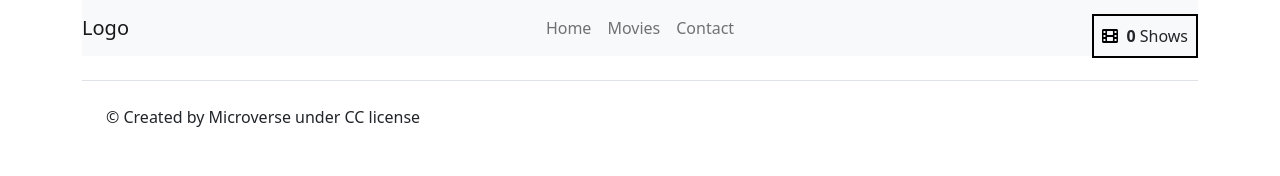
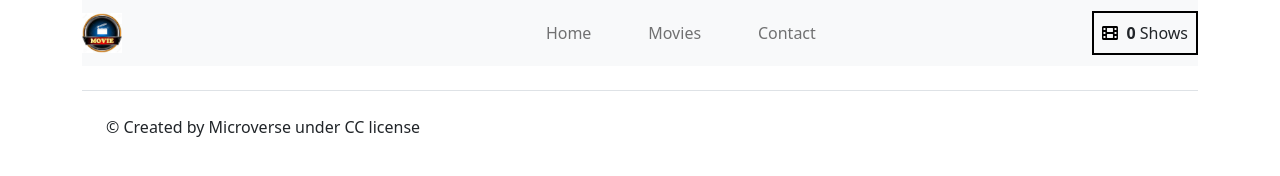
Before and after one commit to for-ashraf/Capstone-Project-2---API-based-webapp, a website built with webpack: page src/index.html in a window 1280 px wide. Built offline with nearby package versions, Linux system fonts and the light colour scheme; no server answers.

Commit message:
Add logo

```diff
--- a/src/css/style.css
+++ b/src/css/style.css
@@ -10,6 +10,8 @@ body {
 
 .navbar-nav {
   position: absolute;
+  display: flex;
+  gap: 20%;
   left: 50%;
   transform: translateX(-50%);
 }
@@ -27,7 +29,6 @@ body {
   right: 0;
   padding: 0.5rem;
   border: 2px solid black;
-  margin-top: 1rem;
 }
 
 .fa-film {
@@ -89,3 +90,16 @@ body {
 #comment-message {
   margin-bottom: 10px;
 }
+
+#logo {
+  display: flex;
+  align-items: center;
+  width: 50px;
+  height: 50px;
+}
+
+#logo img {
+  max-width: 100%;
+  max-height: 100%;
+  object-fit: contain;
+}
--- a/src/index.html
+++ b/src/index.html
@@ -23,7 +23,7 @@
   <body class="container">
     <header>
       <nav class="navbar navbar-expand-lg navbar-light bg-light mx-auto">
-        <a class="navbar-brand" href="#">Logo</a>
+        <a class="navbar-brand" id="logo" href="#"></a>
         <span id="totalShows"
           ><i class="fas fa-film"></i>&nbsp;<b id="totalShowsCount"> 0 </b>
           Shows</span
--- a/src/index.js
+++ b/src/index.js
@@ -4,6 +4,13 @@ import './css/style.css';
 import DisplayController from './js/controllers/displaycontroller.js';
 
 import CommentsController from './js/controllers/commentsController.js';
+
+import logo from './images/logo.png';
+
+const logoDiv = document.getElementById('logo');
+const myLogo = new Image();
+myLogo.src = logo;
+logoDiv.appendChild(myLogo);
 
 const shows = new DisplayController([]);
 
```
Also changed, not shown: dist/index.html, dist/main.js, dist/runtime.js, dist/src/assets/images/logo..png (added).
